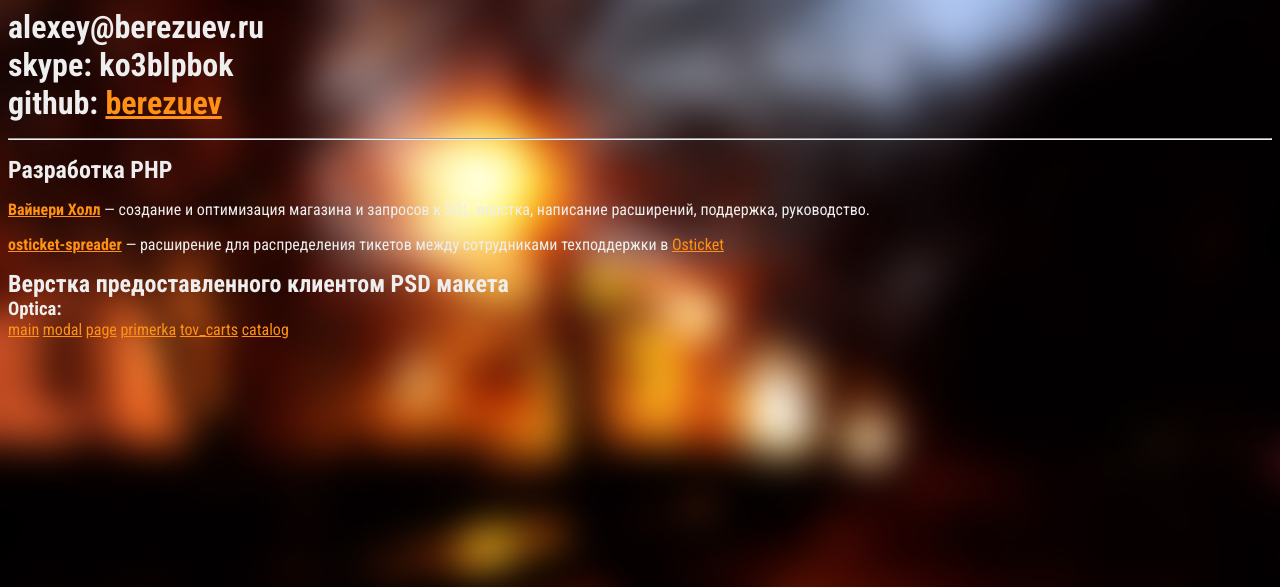
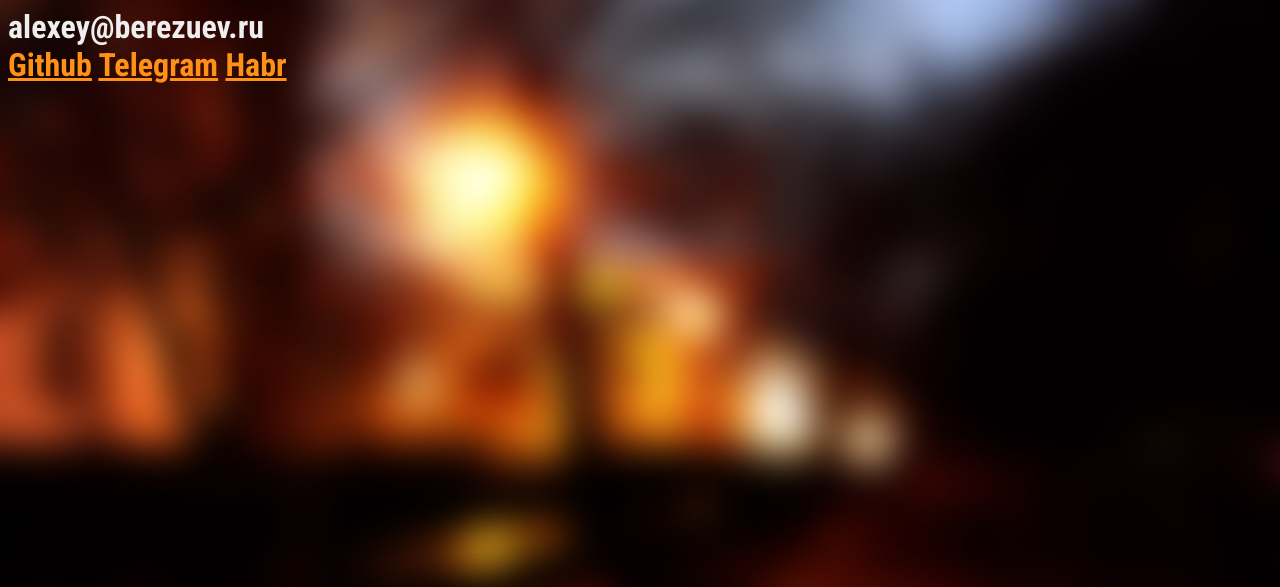
Before and after one commit to berezuev/berezuev.github.io, a PHP site: page / in a window 1280 px wide. Shown: the top 587 px of the page. Run offline with PHP 8.4, Linux system fonts and the light colour scheme.

Commit message:
update homepage

```diff
--- a/css/main.css
+++ b/css/main.css
@@ -1,6 +1,6 @@
 
 html {
-  background: url(../img/bg.jpg) no-repeat center center fixed;
+  background: #0a0a0a url(../img/bg.jpg) no-repeat fixed center center;
   -webkit-background-size: cover;
   -moz-background-size: cover;
   -o-background-size: cover;
--- a/index.html
+++ b/index.html
@@ -1,5 +1,5 @@
 <!doctype html>
-<html>
+<html lang="ru">
 <head>
 <title>Alexey Berezuev</title>
 <link href='http://fonts.googleapis.com/css?family=Roboto+Condensed:400,700&subset=latin,cyrillic,cyrillic-ext' rel='stylesheet' type='text/css'>
@@ -11,19 +11,7 @@
 <body onload="email();">
 <h1 id="email"></h1>
 <div class="clr_both"></div>
-<h1>skype: ko3blpbok</h1>
-<h1>github: <a href="https://github.com/berezuev">berezuev</a>
+<h1><a href="https://github.com/berezuev">Github</a> <a href="https://t.me/alexstephen">Telegram</a> <a href="https://habr.com/users/berezuev/">Habr</a> </h1>
 
-<hr/>
-<h2>Разработка PHP</h2>
-<p><b><a href="http://whall.ru">Вайнери Холл</a></b> &#0151; создание и оптимизация магазина и запросов к SQL, верстка, написание расширений, поддержка, руководство. </p>
-<p><b><a href="https://github.com/berezuev/osticket-spreader">osticket-spreader</a></b> &#0151; расширение для распределения тикетов между сотрудниками техподдержки в <a href="http://osticket.com/">Osticket</a></p>
-<h2>Верстка предоставленного клиентом PSD макета</h2>
-<h3 class="first">Optica:</h3>
-	<a href="optica/main.html">main</a>
-	<a href="optica/modal.html">modal</a>
-	<a href="optica/page.html">page</a>
-	<a href="optica/primerka.html">primerka</a>
-	<a href="optica/tov_carts.html">tov_carts</a>
-	<a href="optica/catalog.html">catalog</a>
+</body>
 </html>
--- a/js/main.js
+++ b/js/main.js
@@ -1,5 +1,5 @@
 function email(){
-  var parts = ["alexey", "berezuev", "ru", "&#46;", "&#64;"];
-  var email = parts[0] + parts[4] + parts[1] + parts[3] + parts[2];
-  document.getElementById("email").innerHTML=email;
+    let parts = ["alexey", "berezuev", "ru", "&#46;", "&#64;"];
+    let email = parts[0] + parts[4] + parts[1] + parts[3] + parts[2];
+    document.getElementById("email").innerHTML=email;
 }
```
Also changed, not shown: vkdownloader.html (+5 -2 lines).
